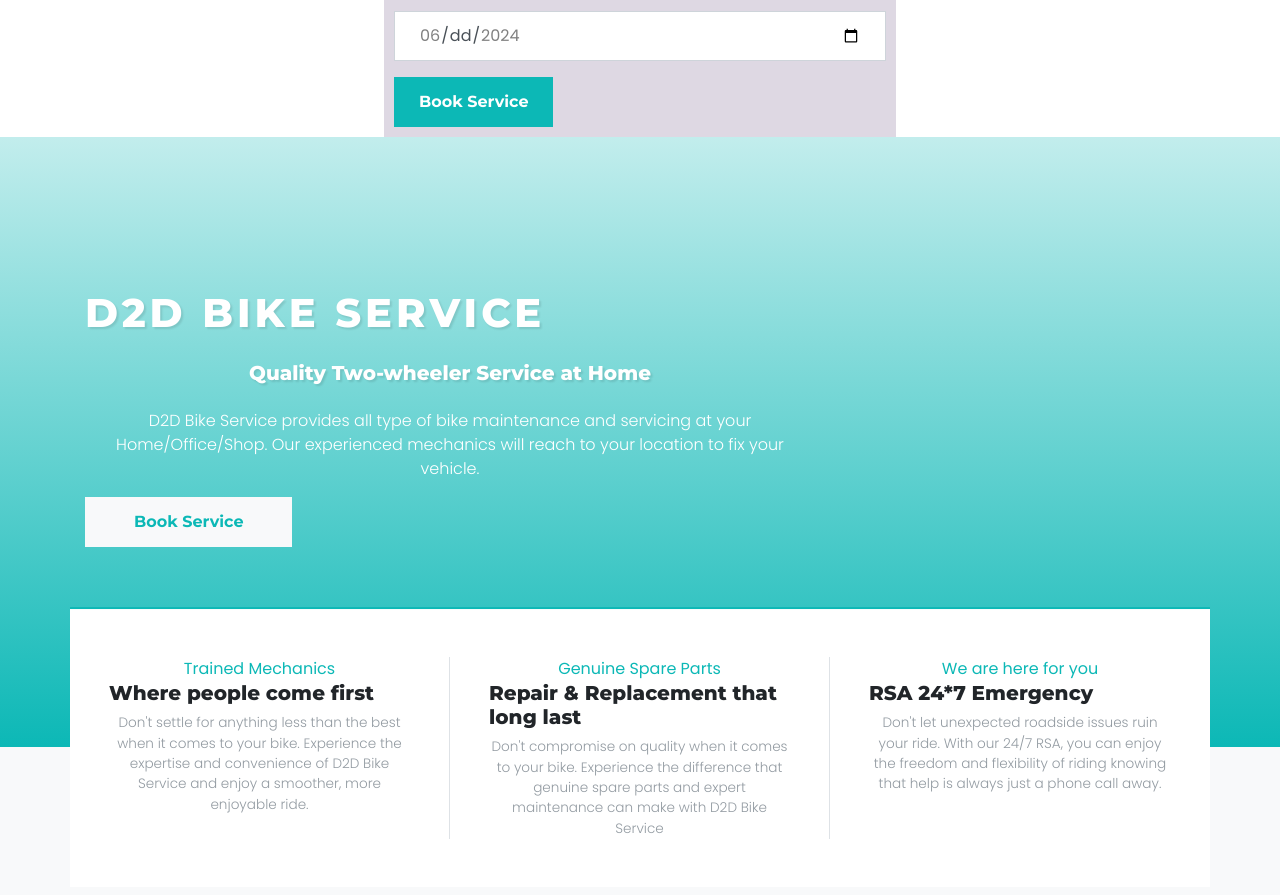
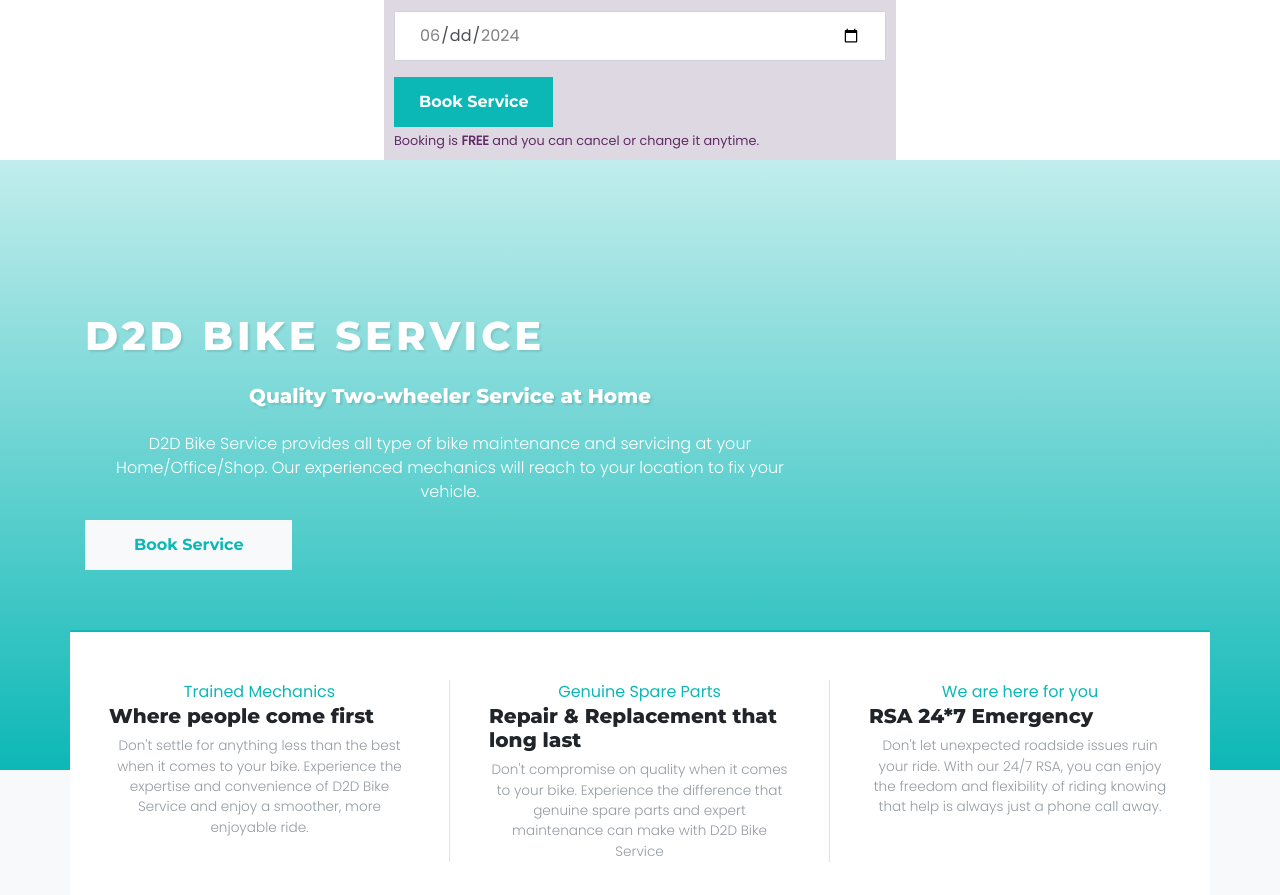
Before and after one commit to thiszsachin/d2d-ui, an Angular app: page / in a window 1280 px wide. Shown: the part 800-1695 px from the top of the page. Built offline with nearby package versions, Linux system fonts and the light colour scheme.

Commit message:
added boking text

```diff
--- a/src/components/home/home.component.css
+++ b/src/components/home/home.component.css
@@ -101,3 +101,6 @@
   color: #a57315;
   font-size: 18px;
 }
+.free-book-text{
+  color: #622c65;
+}
--- a/src/components/home/home.component.html
+++ b/src/components/home/home.component.html
@@ -1,13 +1,8 @@
 <section class="welcome-hindi" id="about">
-  <!-- <div class="container index-forward">
-    <div class="row text-white"> -->
-
       <h4 class="text-uppercase lined lined-center text-white">
         अब कराएँ
         <span class="text-primary">बाइक/स्कूटी सर्विस </span>अपने घर पर</h4>
         <p class="city-text">अयोध्या शहर में</p>
-    <!-- </div>
-  </div> -->
 </section>
 
 <section *ngIf="!isServiceBooked" class="booking-form bokked-box">
@@ -25,21 +20,13 @@
         aria-describedby="emailHelp" placeholder="Enter Vehicle model">
       <small class="form-text">Ex: Honda Activa, Bajaj Pulsar</small>
       <small *ngIf="vehicleModel=='' && showError" class="form-text red-text">Vehicle Model is Required.</small>
-
     </div>
-    <!-- <div class="form-group">
-        <label for="exampleInputEmail1">Email</label>
-        <input type="email" name="userEmail" [(ngModel)]="userEmail" #userEmailInput class="form-control" id="userEmailcv" aria-describedby="emailHelp" placeholder="Enter Email">
-        <small *ngIf="userEmail=='' && showError" class="form-text red-text">Valid Email is Required.</small>
-      </div> -->
-
     <div class="form-group">
       <label for="contact">Contact</label>
       <input type="number" name="contact" [(ngModel)]="contact" class="form-control" id="contact"
         aria-describedby="emailHelp" placeholder="Enter contact">
       <small *ngIf="contact.toString().length != 10 && showError" class="form-text red-text">10 digit contact is
         Required.</small>
-
     </div>
     <div class="form-group">
       <label for="address">Complete Address</label>
@@ -47,14 +34,12 @@
         aria-describedby="emailHelp" placeholder="Enter Complete Address">
       <small class="form-text">Only available in Ayodhya City</small>
       <small *ngIf="address=='' && showError" class="form-text red-text">Address is Required.</small>
-
     </div>
     <div class="form-group">
       <label for="bookingDate">Service Date</label>
       <input [min]="minDate" [max]="maxDate" type="date" name="bookingDate" [(ngModel)]="bookingDate" id="bookingDate"
         class="form-control" aria-describedby="emailHelp" placeholder="Enter booking date">
       <small *ngIf="bookingDate=='' && showError" class="form-text red-text">Booking Date is Required.</small>
-
     </div>
     <div class="loader-submit" *ngIf="isBookingClicked">
       <div class="spinner-border" role="status">
@@ -62,8 +47,9 @@
       </div>
       <span>Please Wait...</span>
     </div>
+    <button [disabled]="isBookingClicked" type="submit" class="btn btn-primary">Book Service</button>
+    <small class="form-text free-book-text">Booking is <b>FREE </b>and you can cancel or change it anytime.</small>
 
-    <button [disabled]="isBookingClicked" type="submit" class="btn btn-primary">Book Service</button>
   </form>
 </section>
 
```
